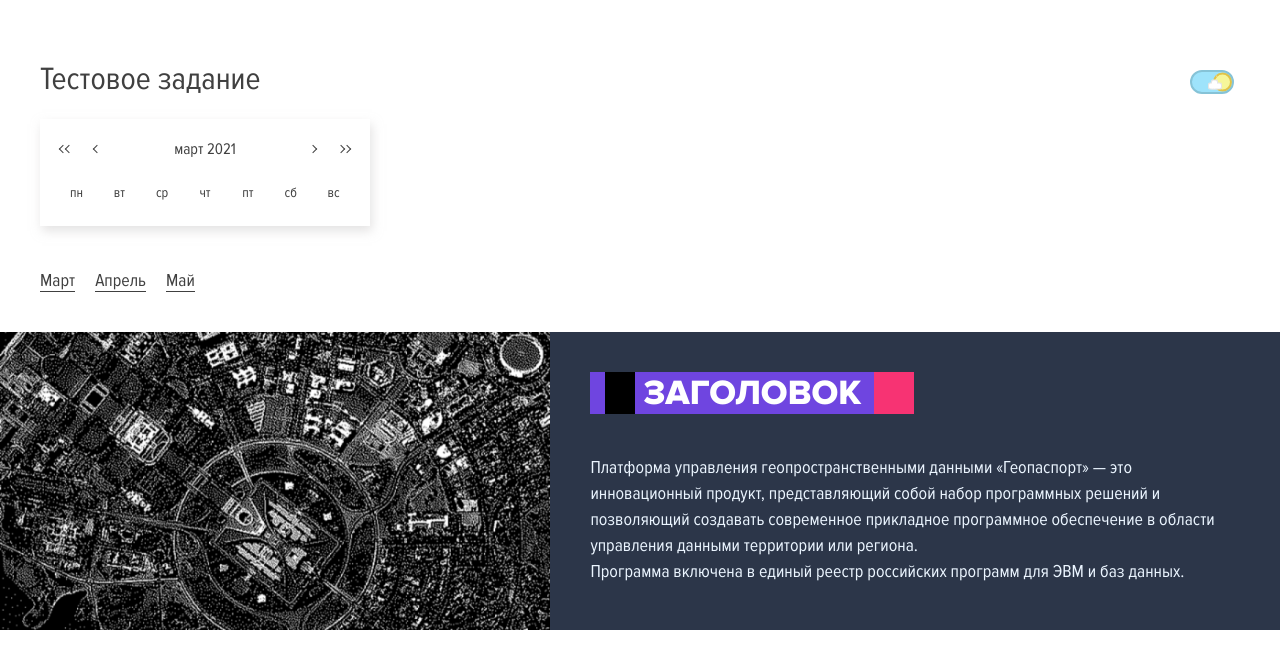
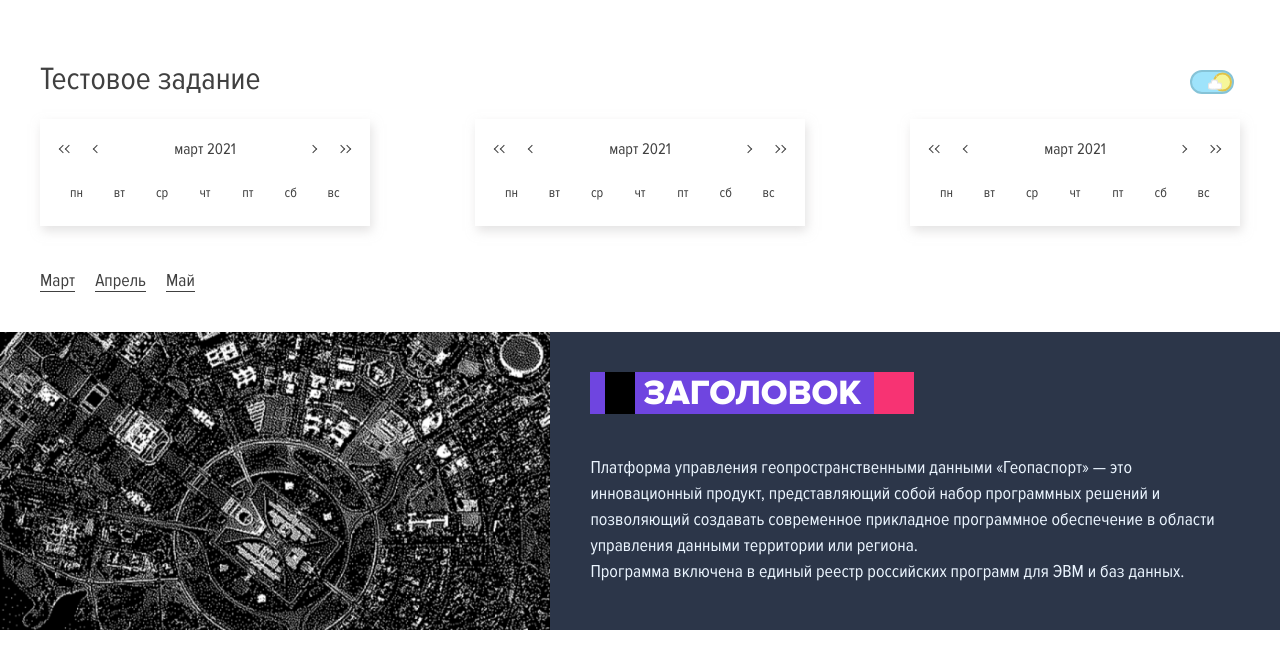
Before and after one commit to Vrg26/test-task, a React (Create React App) app: page / in a window 1280 px wide. Shown: the top 668 px of the page. Built offline with nearby package versions, Linux system fonts and the light colour scheme.

Commit message:
Добавил переключение месяца на календарях

```diff
--- a/src/components/CalendarList/CalendarList.js
+++ b/src/components/CalendarList/CalendarList.js
@@ -1,4 +1,4 @@
-import React, {useContext} from 'react';
+import React, { useContext, useState } from 'react';
 
 import './CalendarList.css';
 import {Calendar} from "../Calendar";
@@ -7,13 +7,22 @@ import {ThemeContext} from "../../Theme";
 const CalendarList = () => {
 
     const { theme } = useContext(ThemeContext);
+    const [selectedMonth, setSelectedMonth] = useState('Март');
+
+    const onSelectMonth = (event) => {
+        if(event.target.classList.contains('date-container__control')){
+            setSelectedMonth(event.target.textContent);
+        }
+    }
 
     return (
         <section style={ theme } className="date-container">
             <div className="data-container__calendars">
-                <Calendar/>
+                <Calendar month={selectedMonth} />
+                <Calendar month={selectedMonth} />
+                <Calendar month={selectedMonth} />
             </div>
-            <ul className="date-container__controls">
+            <ul className="date-container__controls" onClick={onSelectMonth}>
                 <li style={({borderColor: theme.color})} className="date-container__control">Март</li>
                 <li style={({borderColor: theme.color})} className="date-container__control">Апрель</li>
                 <li style={({borderColor: theme.color})} className="date-container__control">Май</li>
```
